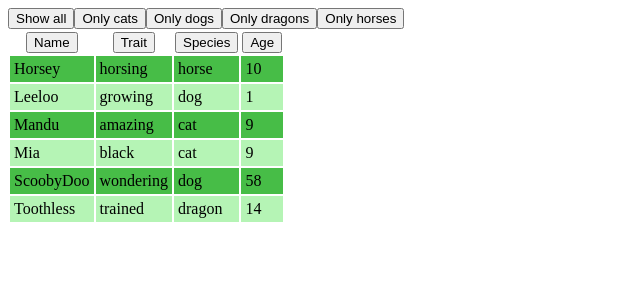
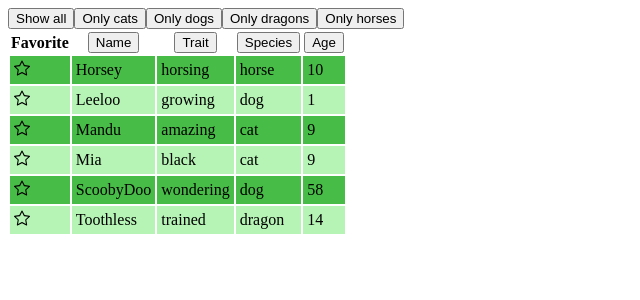
Before and after one commit to FrejaFischer/animalbase_react, a React (Vite) app: page / in a window 1280 px wide. Shown: the top 300 px of the page, without its empty margins (0-640 px from the left). Built offline with nearby package versions, Linux system fonts and the light colour scheme.

Commit message:
Favorite stars added

```diff
--- a/src/App.jsx
+++ b/src/App.jsx
@@ -2,6 +2,7 @@ import { useState } from "react";
 import { getData } from "./data";
 
 import "./App.css";
+import AnimalObj from "./components/AnimalObj";
 
 function App() {
   const animals = getData();
@@ -43,6 +44,7 @@ function App() {
       <table>
         <thead>
           <tr>
+            <th>Favorite</th>
             <th>
               {" "}
               <button
@@ -91,12 +93,7 @@ function App() {
         </thead>
         <tbody>
           {filtered.map((ani) => (
-            <tr key={ani.name + "1"}>
-              <td key={ani.name}>{ani.name}</td>
-              <td key={ani.trait}>{ani.trait}</td>
-              <td key={ani.species}>{ani.species}</td>
-              <td key={ani.age}>{ani.age}</td>
-            </tr>
+            <AnimalObj name={ani.name} trait={ani.trait} species={ani.species} age={ani.age} key={ani.name} />
           ))}
         </tbody>
       </table>
--- /dev/null
+++ b/src/components/AnimalObj.jsx
@@ -0,0 +1,31 @@
+import { useState } from "react";
+export default function AnimalObj(props) {
+  const [hasStar, setHasStar] = useState(false);
+  let starSvg = (
+    <svg xmlns="http://www.w3.org/2000/svg" width="16" height="16" fill="currentColor" className="bi bi-star" viewBox="0 0 16 16">
+      <path d="M2.866 14.85c-.078.444.36.791.746.593l4.39-2.256 4.389 2.256c.386.198.824-.149.746-.592l-.83-4.73 3.523-3.356c.329-.314.158-.888-.283-.95l-4.898-.696L8.465.792a.513.513 0 0 0-.927 0L5.354 5.12l-4.898.696c-.441.062-.612.636-.283.95l3.523 3.356-.83 4.73zm4.905-2.767l-3.686 1.894.694-3.957a.565.565 0 0 0-.163-.505L1.71 6.745l4.052-.576a.525.525 0 0 0 .393-.288l1.847-3.658 1.846 3.658a.525.525 0 0 0 .393.288l4.052.575-2.906 2.77a.564.564 0 0 0-.163.506l.694 3.957-3.686-1.894a.503.503 0 0 0-.461 0z" />
+    </svg>
+  );
+  if (hasStar === true) {
+    starSvg = (
+      <svg xmlns="http://www.w3.org/2000/svg" width="16" height="16" fill="currentColor" className="bi bi-star-fill" viewBox="0 0 16 16">
+        <path d="M3.612 15.443c-.386.198-.824-.149-.746-.592l.83-4.73L.173 6.765c-.329-.314-.158-.888.283-.95l4.898-.696L7.538.792c.197-.39.73-.39.927 0l2.184 4.327 4.898.696c.441.062.612.636.283.95l-3.523 3.356.83 4.73c.078.443-.36.79-.746.592L8 13.187l-4.389 2.256z" />
+      </svg>
+    );
+  }
+  return (
+    <tr key={props}>
+      <td
+        onClick={() => {
+          setHasStar((prevHasStar) => (prevHasStar === false ? true : false));
+        }}
+      >
+        {starSvg}
+      </td>
+      <td key={props.name}>{props.name}</td>
+      <td key={props.trait}>{props.trait}</td>
+      <td key={props.species}>{props.species}</td>
+      <td key={props.age}>{props.age}</td>
+    </tr>
+  );
+}
```
Also changed, not shown: .eslintrc.cjs.
